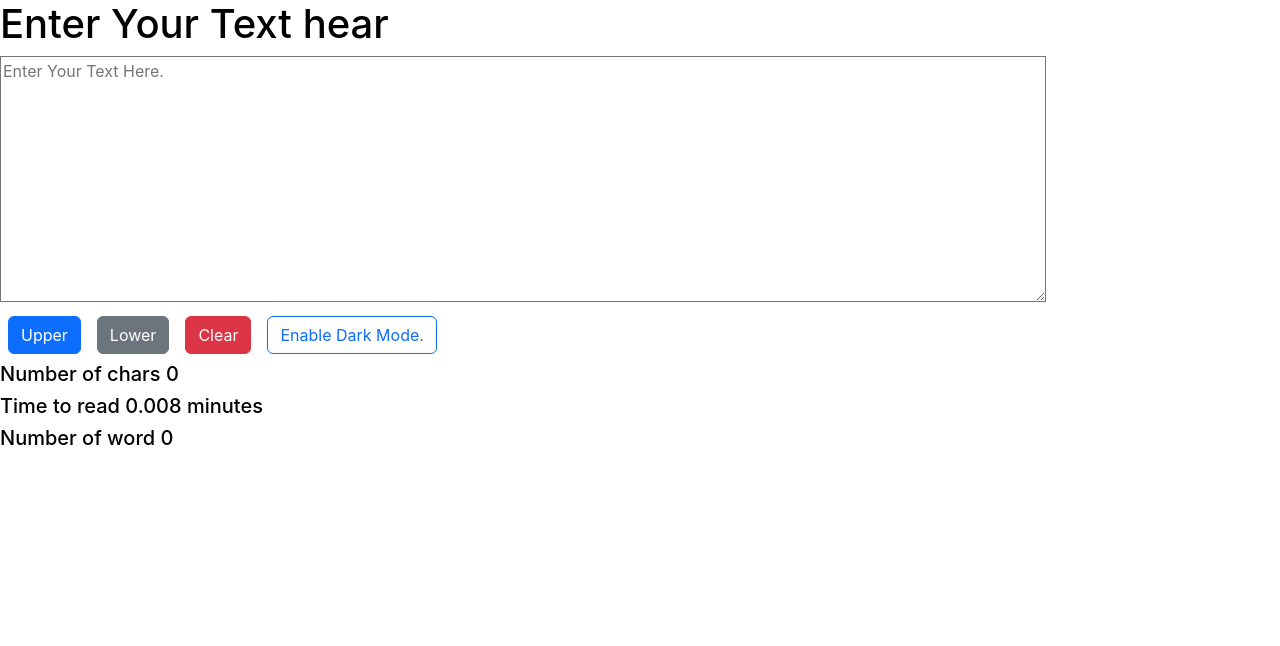
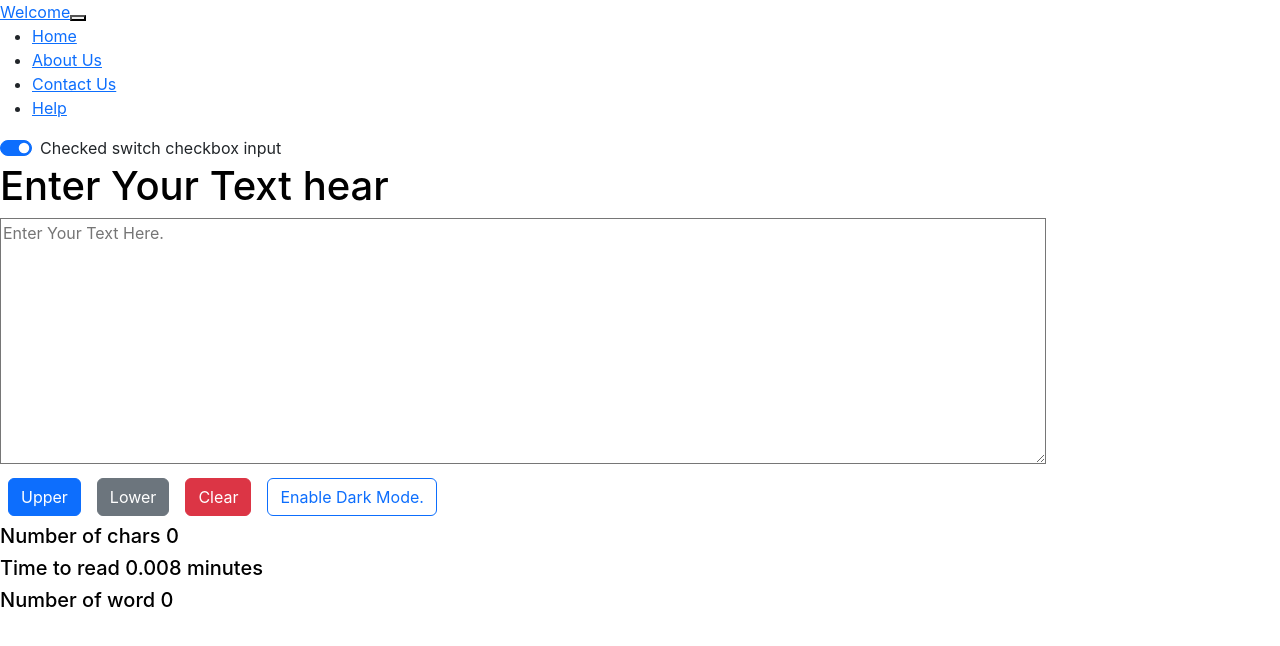
Before and after one commit to AnkushYadav11/reactpractice, a React (Create React App) app: page / in a window 1280 px wide. Shown: the top 646 px of the page. Built offline with nearby package versions, Linux system fonts and the light colour scheme.

Commit message:
Navbar added.

```diff
--- a/public/index.html
+++ b/public/index.html
@@ -1,22 +1,24 @@
 <!DOCTYPE html>
 <html lang="en">
+
 <head>
   <meta charset="utf-8" />
   <link rel="icon" href="%PUBLIC_URL%/favicon.ico" />
   <meta name="viewport" content="width=device-width, initial-scale=1" />
   <meta name="theme-color" content="#000000" />
-    <meta
-      name="description"
-      content="Web site created using create-react-app"
-    />
+  <meta name="description" content="Web site created using create-react-app" />
   <link rel="apple-touch-icon" href="%PUBLIC_URL%/logo192.png" />
   <link rel="manifest" href="%PUBLIC_URL%/manifest.json" />
-    <link href="https://cdn.jsdelivr.net/npm/bootstrap@5.3.7/dist/css/bootstrap.min.css" rel="stylesheet" integrity="sha384-LN+7fdVzj6u52u30Kp6M/trliBMCMKTyK833zpbD+pXdCLuTusPj697FH4R/5mcr" crossorigin="anonymous">
+  <link href="https://cdn.jsdelivr.net/npm/bootstrap@5.3.8/dist/css/bootstrap.min.css" rel="stylesheet"
+    integrity="sha384-sRIl4kxILFvY47J16cr9ZwB07vP4J8+LH7qKQnuqkuIAvNWLzeN8tE5YBujZqJLB" crossorigin="anonymous">
   <title>React App</title>
 </head>
+
 <body>
   <noscript>You need to enable JavaScript to run this app.</noscript>
-    <script src="https://cdn.jsdelivr.net/npm/bootstrap@5.3.7/dist/js/bootstrap.bundle.min.js" integrity="sha384-ndDqU0Gzau9qJ1lfW4pNLlhNTkCfHzAVBReH9diLvGRem5+R9g2FzA8ZGN954O5Q" crossorigin="anonymous"></script>
   <div id="root"></div>
+  <script src="https://cdn.jsdelivr.net/npm/bootstrap@5.3.8/dist/js/bootstrap.bundle.min.js"
+    integrity="sha384-FKyoEForCGlyvwx9Hj09JcYn3nv7wiPVlz7YYwJrWVcXK/BmnVDxM+D2scQbITxI"
+    crossorigin="anonymous"></script>
 </body>
 </html>
--- a/src/App.js
+++ b/src/App.js
@@ -1,9 +1,10 @@
-import './App.css';
+import Navbar from './components/Navbar';
 import Textutils from './components/Textutils';
 
 function App() {
   return (
     <>
+    <Navbar title="Welcome"/>
     <Textutils/>
     </>
   );
--- /dev/null
+++ b/src/components/Navbar.js
@@ -0,0 +1,36 @@
+import React from 'react';
+
+export default function Navbar(props) {
+    return (
+        <>
+            <nav classNameName="navbar navbar-expand-lg bg-body-tertiary">
+                <div classNameName="container-fluid">
+                    <a classNameName="navbar-brand" href="/">{props.title}</a>
+                    <button classNameName="navbar-toggler" type="button" data-bs-toggle="collapse" data-bs-target="#navbarNav" aria-controls="navbarNav" aria-expanded="false" aria-label="Toggle navigation">
+                        <span classNameName="navbar-toggler-icon"></span>
+                    </button>
+                    <div classNameName="collapse navbar-collapse" id="navbarNav">
+                        <ul classNameName="navbar-nav">
+                            <li classNameName="nav-item">
+                                <a classNameName="nav-link active" aria-current="page" href="/">Home</a>
+                            </li>
+                            <li classNameName="nav-item">
+                                <a classNameName="nav-link active" aria-current="page" href="/">About Us</a>
+                            </li>
+                            <li classNameName="nav-item">
+                                <a classNameName="nav-link active" aria-current="page" href="/">Contact Us</a>
+                            </li>
+                            <li classNameName="nav-item">
+                                <a classNameName="nav-link active" aria-current="page" href="/">Help</a>
+                            </li>
+                        </ul>
+                    </div>
+                    <div className="form-check form-switch">
+                        <input className="form-check-input" type="checkbox" role="switch" id="switchCheckChecked" checked />
+                        <label className="form-check-label" for="switchCheckChecked">Checked switch checkbox input</label>
+                    </div>
+                </div>
+            </nav>
+        </>
+    );
+}
```
Lines whose indentation alone changed are shown as unchanged.
